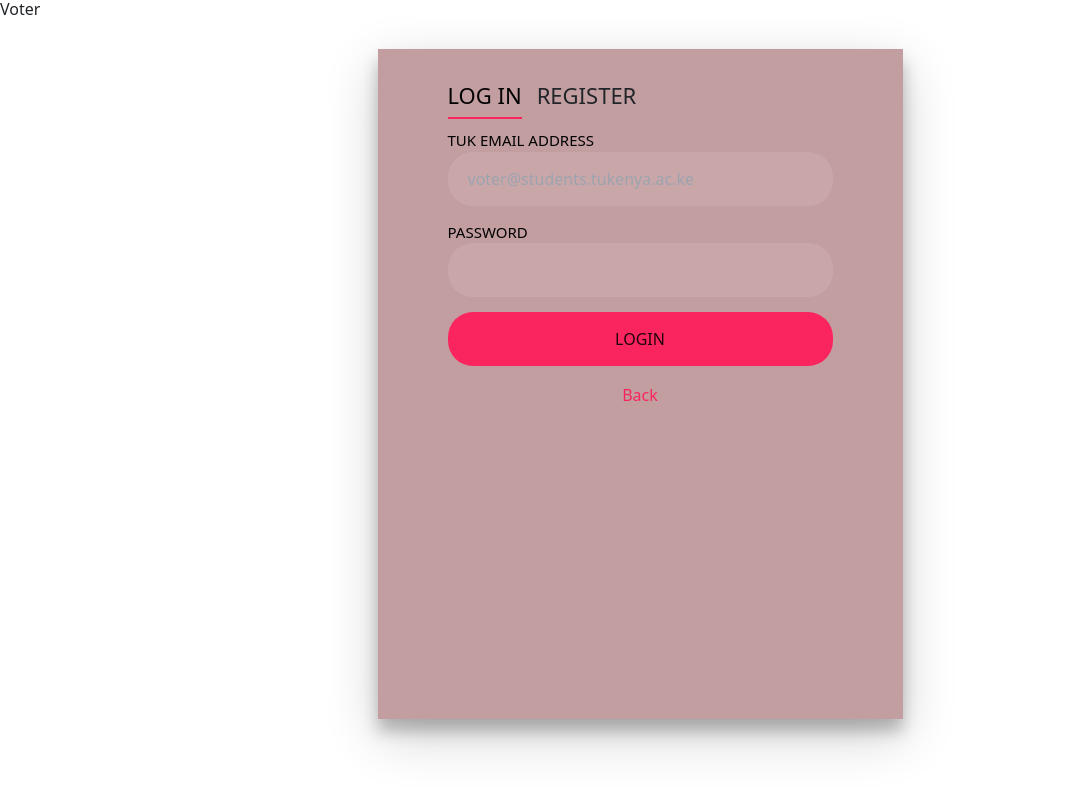
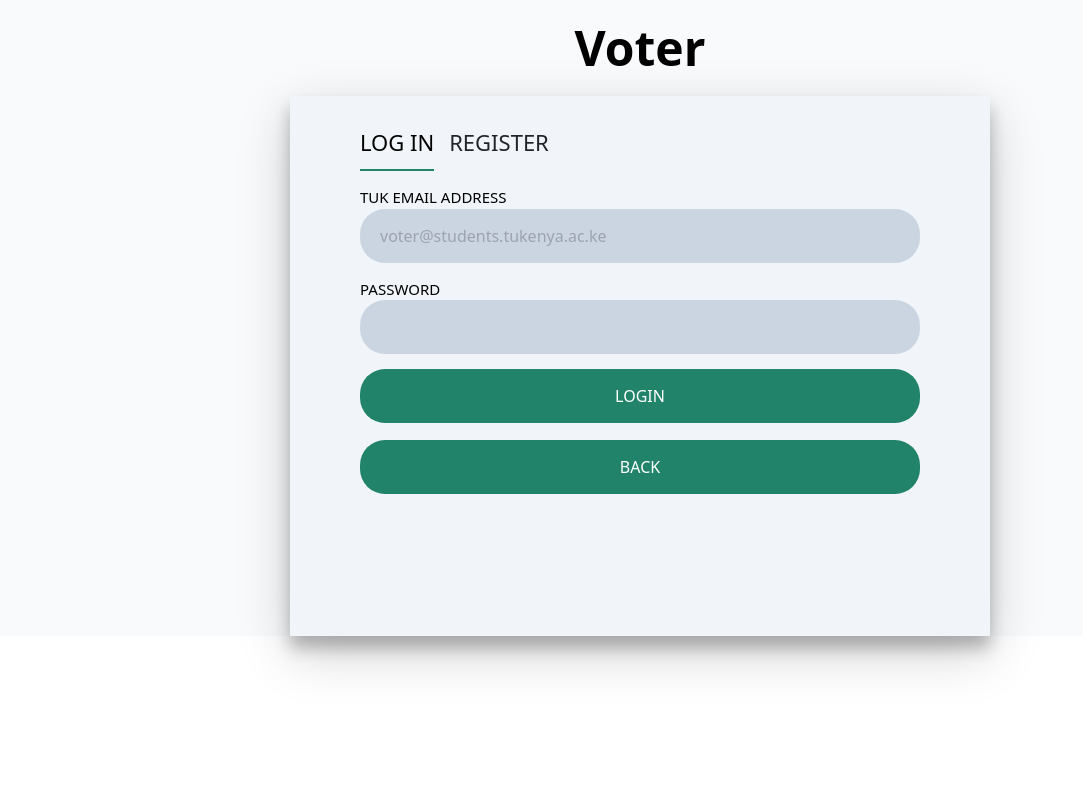
Before and after one commit to mwchben/ledgers, a React (Create React App) app in the folder client/: page /logVoter in a window 1280 px wide. Shown: the top 790 px of the page, without its empty margins (0-1083 px from the left). Built offline with nearby package versions, Linux system fonts and the light colour scheme.

Commit message:
login and sign in pages complete redisign

```diff
--- a/client/src/css/main.css
+++ b/client/src/css/main.css
@@ -1,6 +1,5 @@
 body {
   margin: 0;
-
   overflow-x: hidden;
   max-width: 100%;
 }
@@ -29,9 +28,8 @@ nav a:hover {
 .login-wrap {
   width: 100%;
   margin: auto;
-  margin-top: 30px;
-  max-width: 525px;
-  min-height: 670px;
+  max-width: 700px;
+  min-height: 540px;
   position: relative;
   /* background: url() no-repeat center; */
   box-shadow: 0 12px 15px 0 rgba(0, 0, 0, 0.24),
@@ -42,7 +40,6 @@ nav a:hover {
   height: 100%;
   position: absolute;
   padding: 30px 70px 10px 70px;
-  background: #c39ea0;
 }
 .login-html .sign-in-htm,
 .login-html .sign-up-htm {
@@ -68,15 +65,15 @@ nav a:hover {
 .login-html .tab {
   font-size: 22px;
   margin-right: 15px;
-  padding-bottom: 5px;
-  margin: 0 15px 10px 0;
+  padding-bottom: 10px;
+  margin: 0 15px 15px 0;
   display: inline-block;
   border-bottom: 2px solid transparent;
 }
 .login-html .sign-in:checked + .tab,
 .login-html .sign-up:checked + .tab {
   color: #000000;
-  border-color: #fa255e;
+  border-color: #21846a;
 }
 .login-form {
   min-height: 345px;
@@ -99,7 +96,7 @@ nav a:hover {
   border: none;
   padding: 15px 20px;
   border-radius: 25px;
-  background: rgba(255, 255, 255, 0.1);
+  background: rgb(203 213 225);
 }
 .login-form .group input[data-type="password"] {
   -webkit-text-security: circle;
@@ -109,10 +106,10 @@ nav a:hover {
   font-size: 15px;
 }
 .login-form .group .button {
-  background: #fa255e;
+  background: #21846a;
 }
 .login-form .group .button:hover {
-  background: #f8e5e5;
+  background: #10a079;
 }
 .login-form .group label .icon {
   width: 15px;
--- a/client/src/pages/LogCandidate.js
+++ b/client/src/pages/LogCandidate.js
@@ -88,9 +88,10 @@ export default function LogCandidate() {
 
     return (
         <>
-            <h3>Candidate</h3>
+            <div className='bg-slate-50'>
+                <h3 className='text-center text-black font-semibold font-sans text-5xl py-4'>Candidate</h3>
                 <div className="login-wrap">
-                <div className="login-html">
+                    <div className="login-html bg-slate-100">
                         <input id="tab-1" type="radio" name="tab" className="sign-in" defaultChecked /><label htmlFor="tab-1" className="tab">Log In</label>
                         <input id="tab-2" type="radio" name="tab" className="sign-up" /><label htmlFor="tab-2" className="tab">Register</label>
                         <div className="login-form">
@@ -105,12 +106,15 @@ export default function LogCandidate() {
                                         <input id="password" type="password" name="password" value={dataLog.password} onChange={(e) => setDataLog({ ...dataLog, password: e.target.value })} className="input" data-type="password" />
                                     </div>
                                     <div className="group">
-                                    <input type="submit" className="button" value="Login" />
+                                        <input type="submit" className="button text-white" value="Login" />
                                     </div>
                                 </form>
                                 <div className="hr"></div>
                                 <div className="foot-lnk">
-                                <Link to="/" style={{ color: "#fa255e" }}>Back</Link>
+                                    <div className="group">
+                                        <Link className="button text-white" to="/">Back</Link>
+                                    </div>
+
                                 </div>
                             </div>
                             <div className="sign-up-htm">
@@ -136,9 +140,9 @@ export default function LogCandidate() {
                                         <div className='passwordError'></div>
                                     </div>
 
-                                <br />
+
                                     <div className="group">
-                                    <input type="submit" className="button" value="Register" />
+                                        <input type="submit" className="button text-white" value="Register" />
                                     </div>
                                 </form>
                             </div>
@@ -146,7 +150,7 @@ export default function LogCandidate() {
 
                     </div>
                 </div>
-
+            </div>
             <ToastContainer />
         </>
     );
--- a/client/src/pages/LogVoter.js
+++ b/client/src/pages/LogVoter.js
@@ -85,9 +85,10 @@ export default function LogVoter() {
 
     return (
         <>
-            <h3>Voter</h3>
+            <div className='bg-slate-50'>
+                <h3 className='text-center text-black font-semibold font-sans text-5xl py-4'>Voter</h3>
                 <div className="login-wrap">
-                <div className="login-html">
+                    <div className="login-html bg-slate-100">
 
                         <input id="tab-1" type="radio" name="tab" className="sign-in" defaultChecked /><label htmlFor="tab-1" className="tab">Log In</label>
                         <input id="tab-2" type="radio" name="tab" className="sign-up" /><label htmlFor="tab-2" className="tab">Register</label>
@@ -103,12 +104,15 @@ export default function LogVoter() {
                                         <input id="password" type="password" name="password" value={dataLog.password} onChange={(e) => setDataLog({ ...dataLog, password: e.target.value })} className="input" data-type="password" />
                                     </div>
                                     <div className="group">
-                                    <input type="submit" className="button" value="Login" />
+                                        <input type="submit" className="button text-white" value="Login" />
                                     </div>
                                 </form>
                                 <div className="hr"></div>
                                 <div className="foot-lnk">
-                                <Link to="/" style={{ color: "#fa255e" }}>Back</Link>
+                                    <div className="group">
+                                        <Link className="button text-white" to="/">Back</Link>
+                                    </div>
+
                                 </div>
                             </div>
 
@@ -131,9 +135,9 @@ export default function LogVoter() {
                                         <input id="password" type="password" name="password" value={data.password} onChange={(e) => setData({ ...data, password: e.target.value })} className="input" data-type="password" />
                                     </div>
 
-                                <br />
+
                                     <div className="group">
-                                    <input type="submit" className="button" value="Register" />
+                                        <input type="submit" className="button text-white" value="Register" />
                                     </div>
                                 </form>
                             </div>
@@ -142,6 +146,7 @@ export default function LogVoter() {
 
                     </div>
                 </div>
+            </div>
             <ToastContainer />
 
         </>
```
Lines whose indentation alone changed are shown as unchanged.
